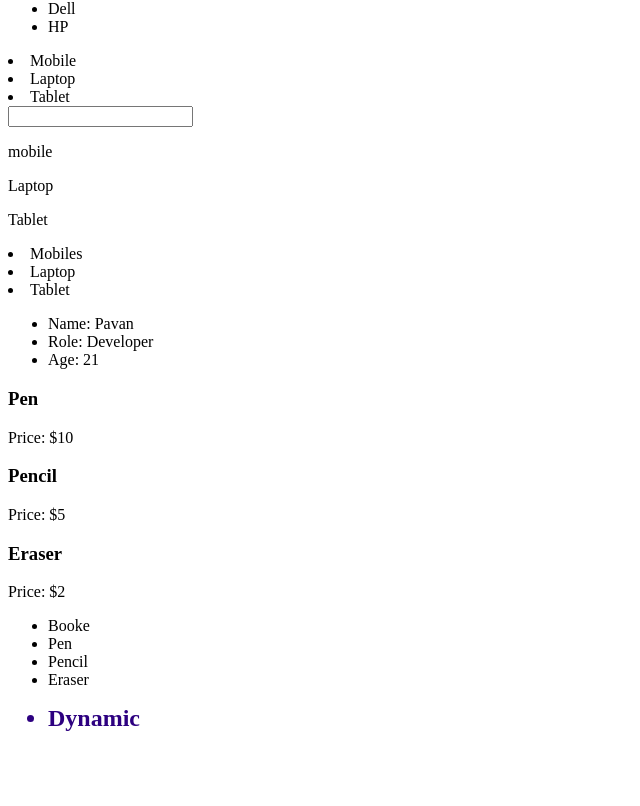
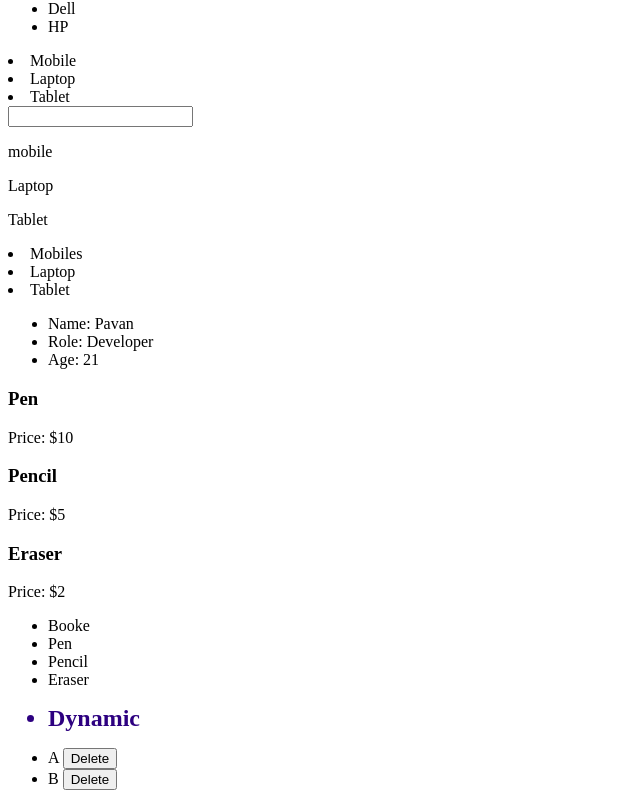
Before and after one commit to pavanraj8943/React-Practice-Problems, a React (Vite) app in the folder 31-40/: page / in a window 1280 px wide. Shown: the part 259-1065 px from the top of the page, without its empty margins (0-640 px from the left). Before the commit the page ends 1007 px from the top, so only its background shows below. Built offline with nearby package versions, Linux system fonts and the light colour scheme.

Commit message:
ListWithDelete added

```diff
--- a/31-40/src/App.jsx
+++ b/31-40/src/App.jsx
@@ -8,6 +8,7 @@ import ListKey from './Componetes/MapObjectKey'
 import NestedComponets from './Componetes/NestedComponets'
 import PreventReRender from './Componetes/PreventReRender'
 import Dynamic from './Componetes/Dynamic'
+import ListWithDelete from './Componetes/ListDeleteBtn'
 
 const App = () => {
   return (
@@ -21,6 +22,7 @@ const App = () => {
       <NestedComponets />
       <PreventReRender />
       <Dynamic item={{ name: 'Dynamic', active: true }} />
+      <ListWithDelete />
 
     </div>
   )
--- /dev/null
+++ b/31-40/src/Componetes/ListDeleteBtn.jsx
@@ -0,0 +1,12 @@
+import React from 'react'
+
+function ListWithDelete() {
+    const [items, setItems] = React.useState(["A","B"]);
+    const remove = i =>setItems(items.filter(x=>x!==i))
+    return (
+        <ul>
+            {items.map(i=><li key={i}>{i} <button onClick={()=>remove(i)}>Delete</button></li>)}
+        </ul>
+    )
+}
+export default ListWithDelete;
```
